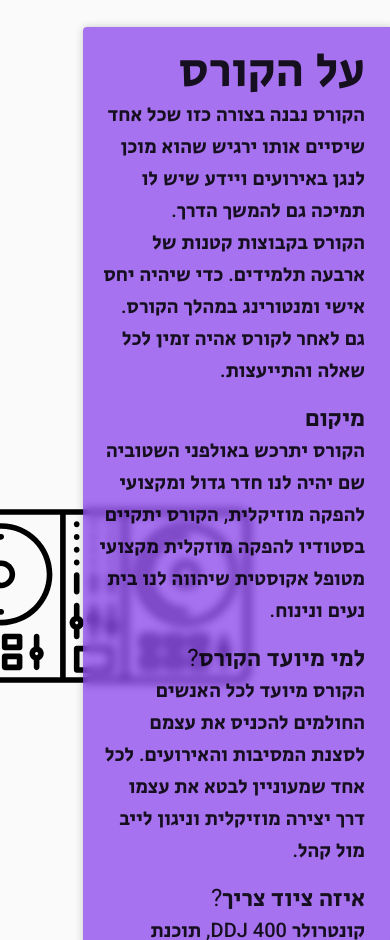
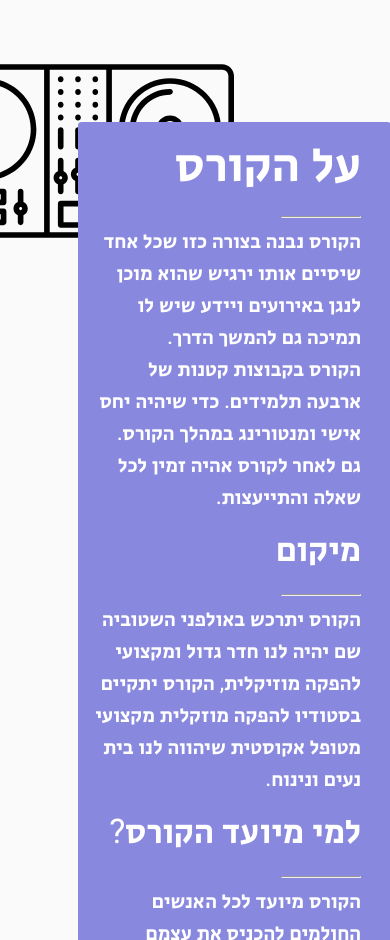
Before and after one commit to david-balko/stav-dj-course, a React (Create React App) app: page / in a window 390 px wide. Shown: the part 1060-2000 px from the top of the page. Built offline with nearby package versions, Linux system fonts and the light colour scheme.

Commit message:
UI progress

```diff
--- a/src/App.css
+++ b/src/App.css
@@ -1,5 +1,6 @@
 .App {
   text-align: center;
+  overflow-x: hidden;
 }
 
 .App-logo {
--- a/src/App.js
+++ b/src/App.js
@@ -46,6 +46,9 @@ const theme = createMuiTheme({
   },
   typography: {
     fontFamily: `SecularOne, Roboto`,
+    // h6: {
+    //   fontSize:
+    // }
   },
   overrides: {
     MuiCssBaseline: {
--- a/src/components/Background2.jsx
+++ b/src/components/Background2.jsx
@@ -11,7 +11,7 @@ const useStyles = makeStyles(theme => ({
   svgBackground: {
     position: 'fixed',
     zIndex: -1,
-    backgroundColor: 'rgba(255, 190, 11, 1)',
+    backgroundColor: '#f6ad38',
     height: '100%',
     width: '100%'
   },
@@ -47,7 +47,7 @@ export const Background2 = inject()(observer((props) =>  {
     canvas.style.height = `${height}px`;
 
     let mouseParticle = new Particle(0, 0, 0, 0, 30, 'rgba(255, 0, 0, 1)')
-    let particles = new Particles(25, ctx, width, height, mouseParticle)
+    let particles = new Particles(13, ctx, width, height, mouseParticle)
 
 
     const onResize = () => {
--- a/src/components/CourseDetails.jsx
+++ b/src/components/CourseDetails.jsx
@@ -1,4 +1,4 @@
-import { makeStyles, div, Typography, useTheme, useMediaQuery } from "@material-ui/core";
+import { makeStyles, div, Typography, useTheme, useMediaQuery, Divider } from "@material-ui/core";
 import { inject, observer } from "mobx-react";
 import { useEffect, useRef } from "react";
 import LazyLoad from "react-lazyload";
@@ -20,12 +20,12 @@ const useStyles = makeStyles(theme => ({
     display: 'flex',
     alignItems: 'center',
     justifyContent: 'center',
-    padding: theme.spacing(2),
-    '& > *': {
-      margin: theme.spacing(2)
-    },
+    minHeight: 30,
+    // padding: theme.spacing(2),
+    marginBottom: '5vh',
     [theme.breakpoints.down('sm')]: {
       flexDirection: 'column-reverse',
+      height: 'auto',
       // height: 800,
 
     },
@@ -56,17 +56,29 @@ const useStyles = makeStyles(theme => ({
   //     flexDirection: 'column-reverse',
   //   }
   // },
-  detailsContainer: {
+  detailsOverflow: {
     width: '50vw',
     marginLeft: 'auto',
+    [theme.breakpoints.down('sm')]: {
+      width: '80vw',
+      marginTop: '15vh'
+    },
+    color: 'white',
+    overflow: 'hidden'
+  },
+  detailsContainer: {
+    // width: '50vw',
+    // marginLeft: 'auto',
     marginRight: -21,
-    [theme.breakpoints.down('sm')]: {
-      width: '80vw'
-    },
+    paddingRight: 20
+    // [theme.breakpoints.down('sm')]: {
+    //   width: '80vw'
+    // },
+    // color: 'white',
     // paddingRight: 17
   },
   details: {
-    backgroundColor: 'rgba(131, 56, 236 , 0.7)',
+    backgroundColor: 'rgb(137,136,223)',
     backdropFilter: 'blur(5px)',
     // border: '1px solid #6A040F',
     borderRadius: 4,
@@ -89,11 +101,11 @@ const useStyles = makeStyles(theme => ({
   },
   imageContainer: {
     position: 'absolute',
-    // top: '-25vh',
+    top: '-25vh',
     left: '-20vw',
     alignSelf: 'flex-start',
     [theme.breakpoints.down('sm')]: {
-      // top: '-10vh',
+      top: '0',
     }
     // animationDelay: '-0.75s',
   },
@@ -132,7 +144,7 @@ const useStyles = makeStyles(theme => ({
     }
   },
   svgMixer: {
-    strokeDashoffset: 822,
+    // strokeDashoffset: 822,
     animation: `$imageEnter 1125ms ${theme.transitions.easing.easeInOut}`,
     width: '50vw',
     [theme.breakpoints.down('sm')]: {
@@ -151,21 +163,23 @@ export const CourseDetails = inject()(observer((props) =>  {
   return (
     <>
     <div className={classes.courseDetails} id="course-details">
+      <LazyLoad className={classes.courseDetail} >
+
         <div className={classes.imageContainer}>
-        <LazyLoad className={classes.courseDetail} offset={desktop ? -150 : 0} >
-          {/* <div className={classes.imageContainer}>
-            <Image classes={classes.image} height={desktop ? '30vw' : '70vw'} width={desktop ? '30vw' : '70vw'} src={courseDetailsPic} />
-          </div> */}
           <MixerSvg className={classes.svgMixer} />
+        </div>
       </LazyLoad>
-      </div>
 
+      <div className={classes.detailsOverflow}>
         <div className={classes.detailsContainer}>
-        <LazyLoad className={classes.courseDetail} offset={desktop ? -75 : 0} >
+          <LazyLoad className={classes.courseDetail} >
             <div className={classes.details} style={{direction: 'rtl'}}>
-            <Typography variant="h3">
+              <Typography paragraph variant="h3">
                 {`על הקורס`}
               </Typography>
+              <div style={{width: '30%', alignSelf: 'flex-start', marginLeft: 'auto'}}>
+                <hr />
+              </div>
               <Typography paragraph variant="h6">
                 {`הקורס נבנה בצורה כזו שכל אחד שיסיים אותו ירגיש שהוא מוכן לנגן באירועים ויידע שיש לו תמיכה גם להמשך הדרך.`}
                 <br/>
@@ -173,22 +187,32 @@ export const CourseDetails = inject()(observer((props) =>  {
                 <br/>
                 {`גם לאחר לקורס אהיה זמין לכל שאלה והתייעצות.`}
               </Typography>
-            <Typography variant="h5">
+
+              <Typography paragraph variant="h4">
                 {`מיקום`}
               </Typography>
+              <div style={{width: '30%', alignSelf: 'flex-start', marginLeft: 'auto'}}>
+                <hr />
+              </div>
               <Typography paragraph variant="h6">
                 {`הקורס יתרכש באולפני השטוביה שם יהיה לנו חדר גדול ומקצועי להפקה מוזיקלית,
                 הקורס יתקיים בסטודיו להפקה מוזקלית מקצועי מטופל אקוסטית שיהווה לנו בית נעים ונינוח.`}
               </Typography>
-            <Typography variant="h5">
+              <Typography paragraph variant="h4">
                 {`למי מיועד הקורס?`}
               </Typography>
+              <div style={{width: '30%', alignSelf: 'flex-start', marginLeft: 'auto'}}>
+                <hr />
+              </div>
               <Typography paragraph variant="h6">
                 {`הקורס מיועד לכל האנשים החולמים להכניס את עצמם לסצנת המסיבות והאירועים. לכל אחד שמעוניין לבטא את עצמו דרך יצירה מוזיקלית וניגון לייב מול קהל. `}
               </Typography>
-            <Typography variant="h5">
+              <Typography paragraph variant="h4">
                 {`איזה ציוד צריך?`}
               </Typography>
+              <div style={{width: '30%', alignSelf: 'flex-start', marginLeft: 'auto'}}>
+                <hr />
+              </div>
               <Typography paragraph variant="h6">
                 {`קונטרולר DDJ 400, תוכנת רקורדבוקס (מגיעה ברכישת קונטרולר) אוזניות וכבלים.
                 אם ברצונכם קונטרולר אחר פנו אליי ואעזור לכם לבחור אחד לפי הצרכים שלכם.
@@ -198,6 +222,7 @@ export const CourseDetails = inject()(observer((props) =>  {
           </LazyLoad>
         </div>
       </div>
+    </div>
     </>
   )
 }))
--- a/src/components/Syllabus.jsx
+++ b/src/components/Syllabus.jsx
@@ -1,82 +1,281 @@
-import { makeStyles, div, Typography } from "@material-ui/core";
+import { makeStyles, div, Typography, useTheme, useMediaQuery, Divider } from "@material-ui/core";
 import { inject, observer } from "mobx-react";
-import syllabusBackground from '../assets/syllabus-background.jpg'
+import { useEffect, useRef } from "react";
+import LazyLoad from "react-lazyload";
+import courseDetailsBackground from '../assets/course-details-background.jpg'
+import courseDetailsPic from '../assets/course-details-pic.jpg'
+import { Image } from "./Image";
+import { ReactComponent as RomanticVinylSvg } from '../assets/romantic-vinyl.svg'
 
 const useStyles = makeStyles(theme => ({
-  syllabus: {
+  courseDetails: {
     // background: 'linear-gradient(147deg, #03071e 0%, #faa307 100%);',
-    // background: `linear-gradient(rgba(255, 133, 0, 0.60), rgba(255, 133, 0, 0.60))`,
-    // background: `linear-gradient(rgba(255, 133, 0, 0.60), rgba(255, 133, 0, 0.60)), url(${syllabusBackground})`,
+    // background: `linear-gradient(rgba(131, 56, 236, 0.60), rgba(131, 56, 236, 0.60))`,
     width: '100%',
-    // height: '100vh',
-    padding: '10vw',
-    backgroundSize: 'cover',
-    backgroundAttachment: 'fixed',
-    backgroundPosition: 'center',
+    // height: '100%',
+    position: 'relative',
+    paddingTop: theme.spacing(2),
+    paddingBottom: theme.spacing(2),
+    // backgroundSize: 'cover',
+    // backgroundAttachment: 'fixed',
+    // backgroundPosition: 'center',
     display: 'flex',
     alignItems: 'center',
-    justifyContent: 'space-around',
-    '& > *': {
-      margin: theme.spacing(2)
-    },
+    justifyContent: 'center',
+    minHeight: 30,
+    // padding: theme.spacing(2),
+    flexDirection: 'column-reverse',
     [theme.breakpoints.down('sm')]: {
       flexDirection: 'column-reverse',
-      height: 800,
+      height: 'auto',
+      // height: 800,
 
-    }
+    },
+    // '&::before': {
+    //   content: '""',
+    //   background: `url(${courseDetailsBackground})`,
+    //   backgroundSize: 'cover',
+    //   backgroundAttachment: 'fixed',
+    //   backgroundPosition: 'center',
+    //   opacity: 0.5,
+    //   top: 0,
+    //   left: 0,
+    //   width: '100%',
+    //   height: '100%',
+    //   position: 'absolute',
+    //   // zIndex: -1,
+    // },
+
+  },
+  // courseDetail: {
+  //   display: 'flex',
+  //   alignItems: 'center',
+  //   justifyContent: 'space-between',
+  //   '& > *': {
+  //     margin: theme.spacing(2)
+  //   },
+  //   [theme.breakpoints.down('sm')]: {
+  //     flexDirection: 'column-reverse',
+  //   }
+  // },
+  detailsOverflow: {
+    width: '50vw',
+    marginRight: 'auto',
+    [theme.breakpoints.down('sm')]: {
+      width: '80vw',
+      marginTop: '15vh'
+    },
+    color: 'white',
+    overflow: 'hidden'
+  },
+  detailsContainer: {
+    // width: '50vw',
+    // marginLeft: 'auto',
+    marginLeft: -21,
+    paddingLeft: 20
+    // [theme.breakpoints.down('sm')]: {
+    //   width: '80vw'
+    // },
+    // color: 'white',
+    // paddingRight: 17
   },
   details: {
-    backgroundColor: 'rgba(255, 255, 255, 0.2)',
+    backgroundColor: 'rgb(137,136,223)',
     backdropFilter: 'blur(5px)',
     // border: '1px solid #6A040F',
     borderRadius: 4,
-    boxShadow: '0 0 2rem 0 rgba(0, 0, 0, 0.2)',
+    boxShadow: '0 0 0.5rem 0 rgba(0, 0, 0, 0.2)',
     padding: 15,
+    paddingLeft: 30,
     display: 'flex',
     flexDirection: 'column',
     alignItems: 'flex-start',
     justifyContent: 'space-around',
-    width: '80vw',
-    // color: '#faa307'
+    // width: '80vw',
+    // height: '50vh',
+    textAlign: 'right',
+    // align
+    [theme.breakpoints.down('sm')]: {
+      // height: 'auto',
+      // width: '80vw'
+    },
+    animation: `$textEnter 750ms ${theme.transitions.easing.easeInOut}`,
+  },
+  imageContainer: {
+    position: 'absolute',
+    top: '-20vh',
+    right: '-20vw',
+    alignSelf: 'flex-start',
+    [theme.breakpoints.down('sm')]: {
+      top: '0',
+    },
+    zIndex: -1
+    // animationDelay: '-0.75s',
+  },
+  "@keyframes textEnter": {
+    "0%": {
+      opacity: 0,
+      transform: "translateY(15%)"
+    },
+    "100%": {
+      opacity: 1,
+      transform: "translateY(0)"
+    }
+  },
+  "@keyframes imageEnter": {
+    "0%": {
+      opacity: 0,
+      transform: "scale(0)"
+    },
+    "33%": {
+      opacity: 0,
+      transform: "scale(0)"
+    },
+    "100%": {
+      opacity: 1,
+      transform: "scale(1)"
+    }
+  },
+  "@keyframes myEffectExit": {
+    "0%": {
+      opacity: 1,
+      transform: "translateY(0)"
+    },
+    "100%": {
+      opacity: 0,
+      transform: "translateY(-200%)"
+    }
+  },
+  svgMixer: {
+    // strokeDashoffset: 822,
+    animation: `$imageEnter 1125ms ${theme.transitions.easing.easeInOut}`,
+    width: '50vw',
+    [theme.breakpoints.down('sm')]: {
+      width: '80vw'
+    },
+
+  },
+  lessons: {
+    textAlign: 'center',
+    display: 'flex',
+    flexDirection: 'row',
+    alignSelf: 'center',
+    '& > *': {
+      marginRight: theme.spacing(2),
+      marginLeft: theme.spacing(2)
+    }
+
   }
 }))
 
 export const Syllabus = inject()(observer((props) =>  {
 
+  const theme = useTheme()
+  const desktop = useMediaQuery(theme.breakpoints.up('sm'))
+
   const classes = useStyles()
 
   return (
-    <div id="syllabus" className={classes.syllabus}>
+    <>
+    <div className={classes.courseDetails} id="course-details">
+
+      <LazyLoad className={classes.courseDetail} offset={desktop ? 0 : 0}  >
+
+        <div className={classes.imageContainer}>
+              <RomanticVinylSvg className={classes.svgMixer} />
+        </div>
+      </LazyLoad>
+
+      <div className={classes.detailsOverflow}>
+        <div className={classes.detailsContainer}>
+          <LazyLoad className={classes.courseDetail} >
             <div className={classes.details} style={{direction: 'rtl'}}>
-        <Typography style={{alignSelf: 'center'}} paragraph variant="h3">
+              <Typography paragraph variant="h3">
                 {`סילבוס`}
               </Typography>
-        <Typography variant="h5">
+              <Typography paragraph variant="h6">
+                {`בכל מפגש יהיה חלק מעשי! למה? כי אין כמו להתנסות בעצמנו`}
+              </Typography>
+
+              <div className={classes.lessons}>
+                <div style={{display: 'flex', flexDirection: 'column'}}>
+                  <Typography paragraph variant="h4">
                     {`שיעור ראשון`}
                   </Typography>
-        <Typography variant="h6">
-          {`- נעשה ככה`}
+                  <Typography paragraph variant="h6">
+                    {`- התשוקה לעולם הריקוד`}
+                    <br />
+                    {`- סקירה של הציוד`}
+                    <br />
+                    {`- מיקס ראשון`}
                   </Typography>
-        <Typography variant="h6">
-          {`- נעשה גם ככה`}
+                  <br />
+                  <Typography paragraph variant="h4">
+                    {`שיעור שני`}
                   </Typography>
                   <Typography paragraph variant="h6">
-          {`- הכי טוב נעשה גם את זה`}
+                    {`- מה זה bpm? לומדים לספור פעימות`}
+                    <br />
+                    {`- סדר וארגון בתוכנה ובמחשב`}
+                    <br />
+                    {`- שמיעה באוזניות`}
                   </Typography>
-        <Typography variant="h5">
-          {`שיעור שני`}
-        </Typography>
-        <Typography variant="h6">
-          {`- נתחיל מזה`}
-        </Typography>
-        <Typography variant="h6">
-          {`- נמשיך בזה`}
+                  <br />
+                  <Typography paragraph variant="h4">
+                    {`שיעור שלישי`}
                   </Typography>
                   <Typography paragraph variant="h6">
-          {`- ואם נספיק נעשה גם ככה`}
+                    {`- מבנה של שיר`}
+                    <br />
+                    {`- סולם מוזיקלי טיפונת על הרמוניה`}
+                    <br />
+                    {`- קאט מיקס cut mix`}
                   </Typography>
+                </div>
+                <div style={{display: 'flex', flexDirection: 'column'}}>
+                  <Typography paragraph variant="h4">
+                    {`שיעור רביעי`}
+                  </Typography>
+                  <Typography paragraph variant="h6">
+                    {`- איקולייזר`}
+                    <br />
+                    {`- ביט מיקס beat mix`}
+                    <br />
+                    {`- מתחילים ללמוד אפקטים לעומק, הפעם Reverb`}
+                  </Typography>
+                  <br />
+                  <Typography paragraph variant="h4">
+                    {`שיעור חמישי`}
+                  </Typography>
+                  <Typography paragraph variant="h6">
+                    {`- לופים`}
+                    <br />
+                    {`- הוט קיוז Hot cues`}
+                    <br />
+                    {`- אפקט חדש לאוסף Transformer`}
+                  </Typography>
+                  <br />
+                  <Typography paragraph variant="h4">
+                    {`שיעור שישי`}
+                  </Typography>
+                  <Typography paragraph variant="h6">
+                    {`- סוגים שונים של סטים`}
+                    <br />
+                    {`- איך בונים סט`}
+                    <br />
+                    {`- דאבל דרופינג double Dropping`}
+                  </Typography>
+                </div>
 
               </div>
+
             </div>
+          </LazyLoad>
+        </div>
+      </div>
+
+
+    </div>
+    </>
   )
 }))
--- a/src/index.css
+++ b/src/index.css
@@ -3,6 +3,7 @@
 
 body {
   margin: 0;
+  overflow-x: hidden;
   font-family: -apple-system, BlinkMacSystemFont, 'Segoe UI', 'Roboto', 'Oxygen',
     'Ubuntu', 'Cantarell', 'Fira Sans', 'Droid Sans', 'Helvetica Neue',
     sans-serif;
```
Also changed, not shown: src/components/Contact.jsx (+10 -5 lines), src/components/SyllabusOld.jsx (added, +83 -0 lines), src/components/Welcome.jsx (+19 -19 lines), src/assets/romantic-vinyl.svg (added), src/lib/animationClasses.js. Lines whose indentation alone changed are shown as unchanged.
